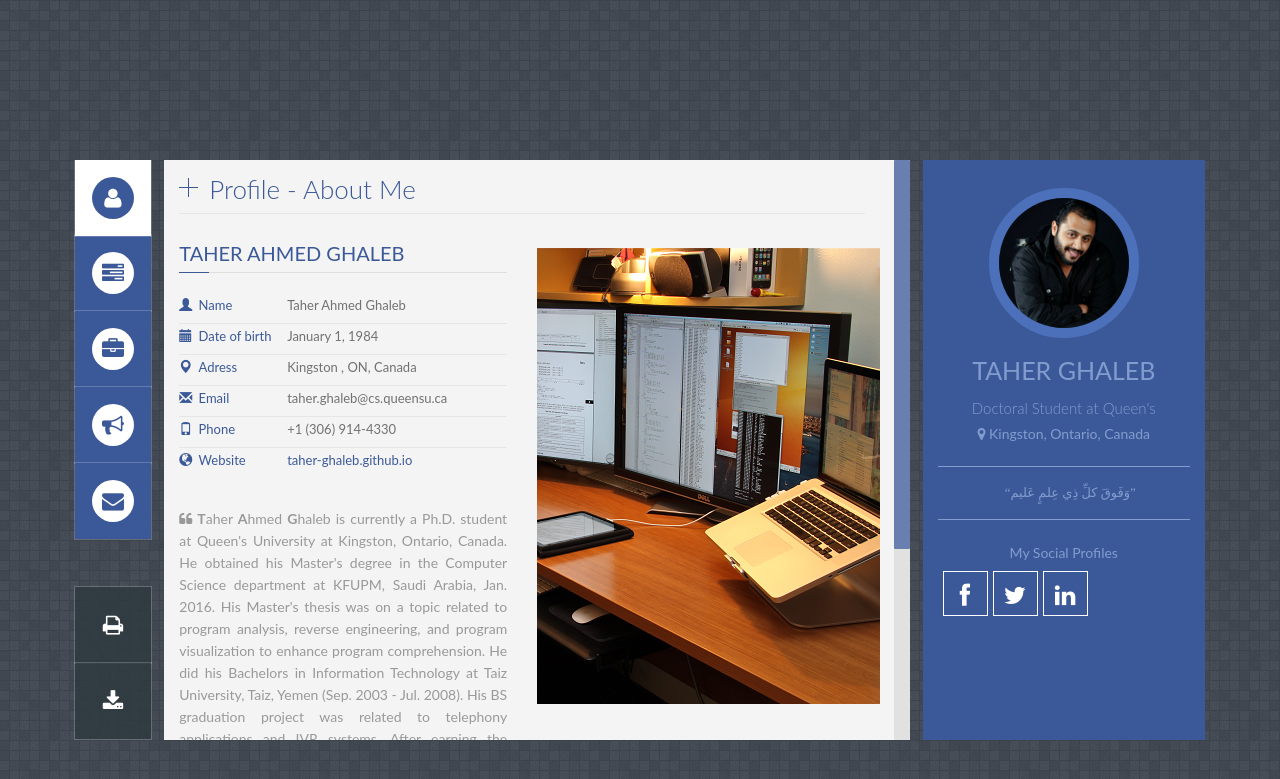
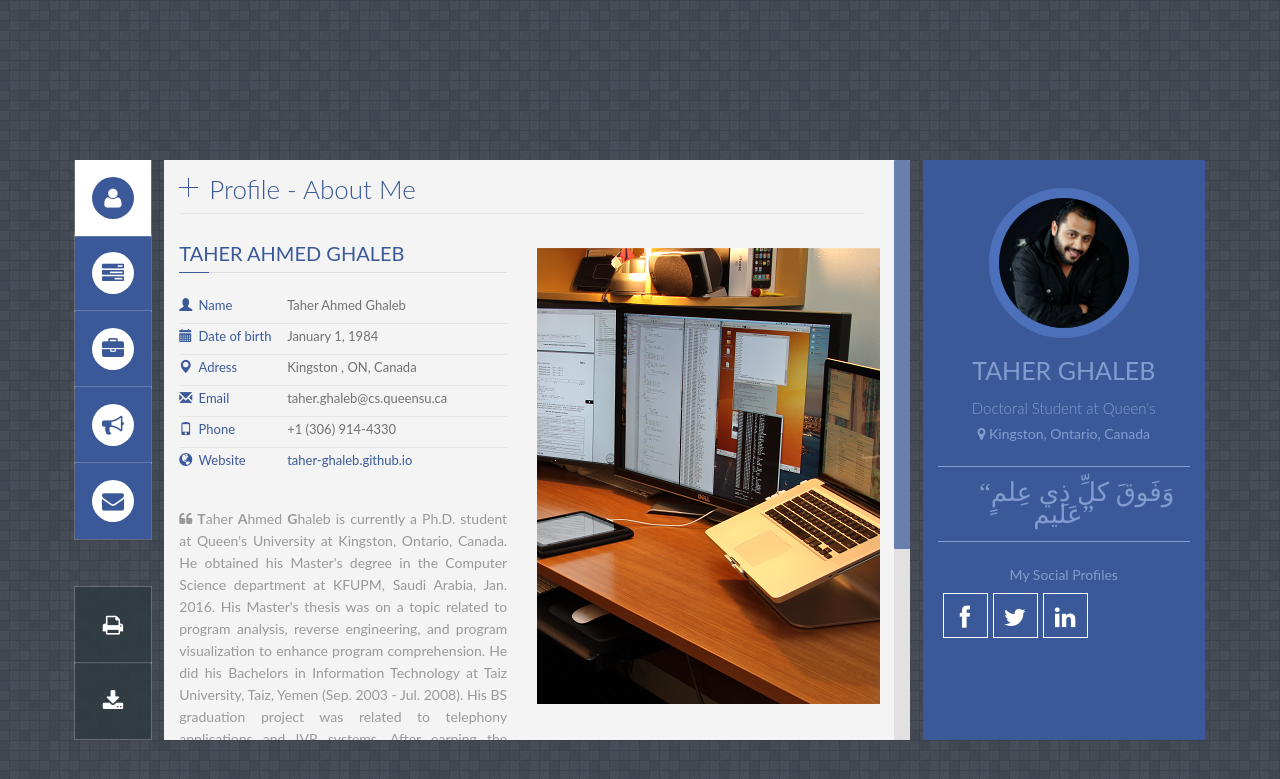
Before and after one commit to Taher-Ghaleb/Taher-Ghaleb.github.io, a Jekyll site: the page built from index.html, in a window 1280 px wide. Shown: the top 779 px of the page. Built offline with Jekyll 4.4.1, drawn with Linux system fonts in a browser that asks for light colours; some web fonts are replaced.

Commit message:
Update index.html

```diff
--- a/index.html
+++ b/index.html
@@ -79,7 +79,7 @@ layout: default
 
         <!-- Profile Description -->
         <div id="profile_desc">
-            <p style="color:white; font-family:times; text-align:center; font-size:100%;">
+            <p style="color:white; font-family:times; text-align:center; font-size:200%;">
             	&nbsp;&nbsp;&nbsp;&nbsp;“وَفَوقَ كلِّ ذِي عِلمٍ عَليم”
             </p>
 
```
